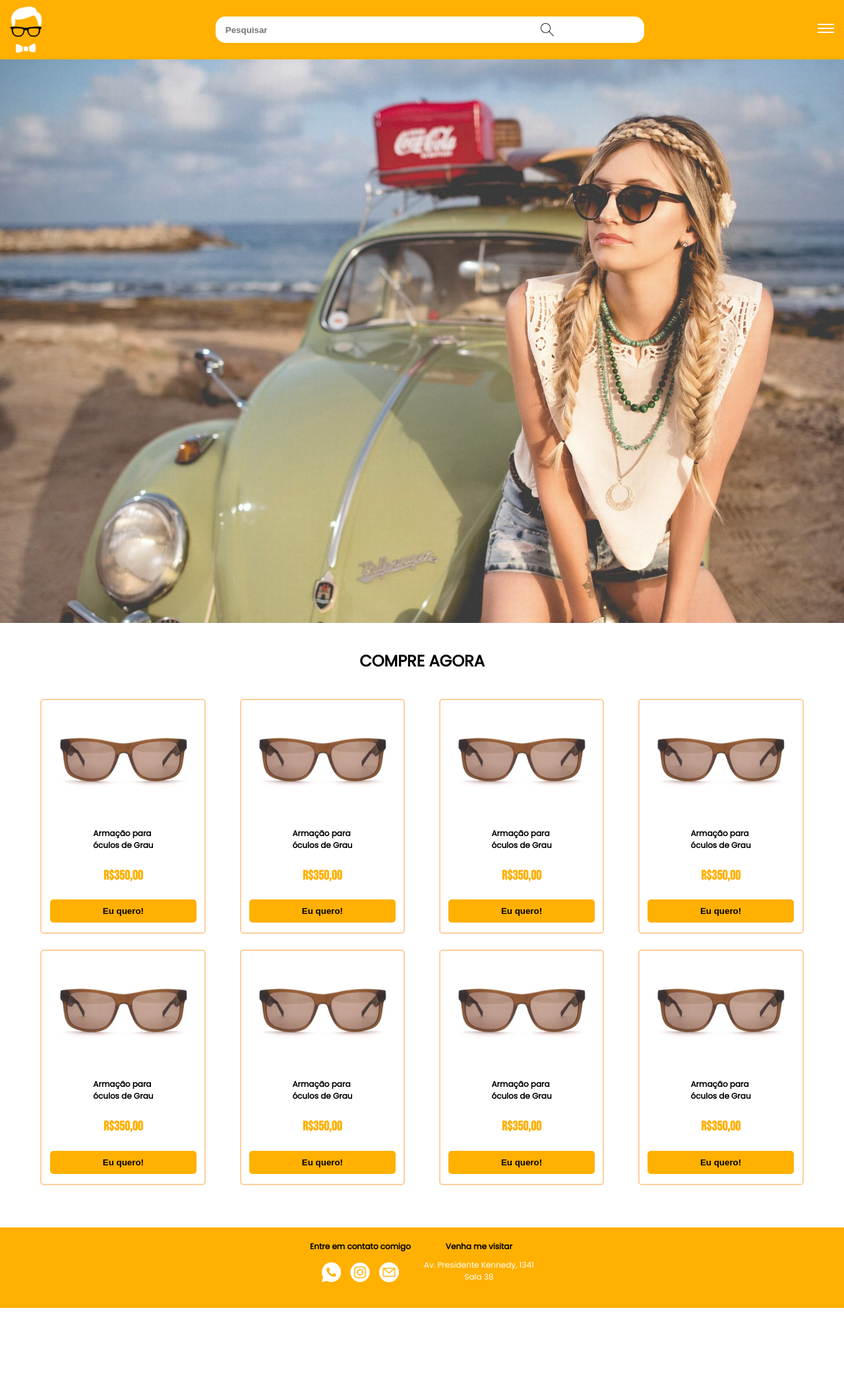
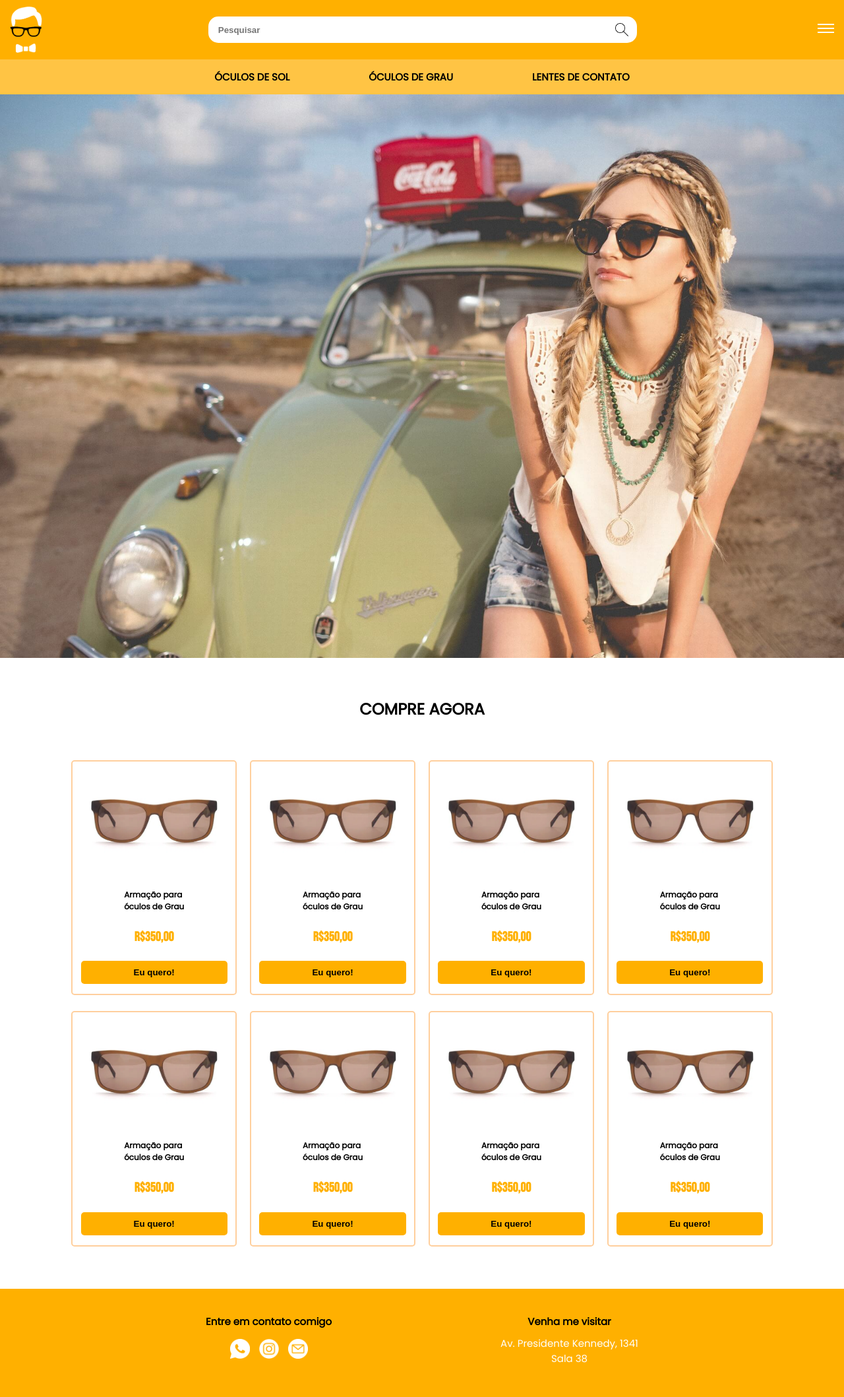
Before and after one commit to LucasB0mfim/DrOculos, a plain HTML site: page index.html in a window 1280 px wide. Shown: the whole page at 66% size. Before the commit the page ends 1982 px from the top, so only its background shows below. Drawn offline with nearby package versions, Linux system fonts and the light colour scheme.

Commit message:
Atualização da lupa na barra de pesquisa.

```diff
--- a/index.html
+++ b/index.html
@@ -48,8 +48,8 @@
 
     <section class="lista-oculos">
         <h1>COMPRE AGORA</h1>
+        <div class="conteiner">
             <div class="lista">
-
                 <article class="opcao">
                     <img src="./óculos/oculos1.png" />
                     <h2>Armação para</br>óculos de Grau</h2>
@@ -105,11 +105,12 @@
                     <h3><b>R$350,00</b></h3>
                     <button type="button">Eu quero!</button>
                 </article>
-
+            </div>
         </div>
     </section>
 
     <footer>
+        <div class="conteiner flex">
             <div class="redes-logo">
                 <h1>Entre em contato comigo</h1>
                 <div class="logo">
@@ -127,6 +128,7 @@
                 <h3>Av. Presidente Kennedy, 1341</h3>
                 <h3>Sala 38</h3>
             </div>
+        </div>
     </footer>
 
     <script type="text/javascript" src="//code.jquery.com/jquery-1.11.0.min.js"></script>
--- a/main.css
+++ b/main.css
@@ -7,6 +7,10 @@
     max-width: 360px;
     width: 100%;
     margin: 0 auto;
+}
+.flex {
+    display: flex;
+    justify-content: center;
 }
 header {
     background-color: #FFB000;
@@ -27,8 +31,16 @@ header {
     height: 30px;
     border: none;
     outline: none;
+    margin-left: 10%;
+    padding-left: 8px;
     border-radius: 5px;
     background-color: #fff;
+}
+#lupa {
+    cursor: pointer;
+    height: 18px;
+    position: relative;
+    right: 55px;
 }
 .menu {
     width: 25px;
@@ -43,7 +55,6 @@ header {
 }
 nav {
     padding: 15px 0;
-    display: none;
     background-color: #ffc444;
 }
 nav ul {
@@ -82,8 +93,8 @@ nav li a {
     justify-content: center;
 }
 .opcao {
-    max-width: 19.6%;
-    margin: 0 2%;
+    max-width: 40%;
+    margin: 0 10px;
 }
 .opcao {
     border-radius: 5px;
@@ -173,6 +184,17 @@ footer h2, h3 {
     font-size: 12px;
 }
 @media screen and (max-width: 350px) {
+
+    .cabeca input {
+        height: 24px;
+        margin-left: 5%;
+    }
+    #lupa {
+        cursor: pointer;
+        height: 15px;
+        position: relative;
+        right: 25px;
+    }
     nav {
         padding: 8px 0;
     }
@@ -237,6 +259,7 @@ footer h2, h3 {
         font-weight: bold;
         padding-left: 15px;
         border-radius: 15px;
+        margin-left: 10%;
         width: 650px;
         height: 40px;
     }
@@ -246,11 +269,33 @@ footer h2, h3 {
     #lupa {
         cursor: pointer;
         height: 20px;
-        position: absolute;
-        right: 440px;
+        position: relative;
+        right: 160px;
     }
     header ul li a {
         font-size: 15px;
         padding: 0 60px;
     }
+    footer {
+        display: flex;
+        justify-content: center;
+    }
+    .redes-logo,
+    .endereco {
+        padding: 3% 10%;
+    }
+    .redes-logo h1,
+    .endereco h2 {
+        font-size: 15px;
+    }
+    .endereco h3 {
+        font-size: 15px;
+    }
+    .opcao {
+        max-width: 19.6%;
+    }
+    .lista-oculos > h1 {
+        margin-top: 60px;
+        margin-bottom: 60px;
+    }
 }
```
Lines whose indentation alone changed are shown as unchanged.
